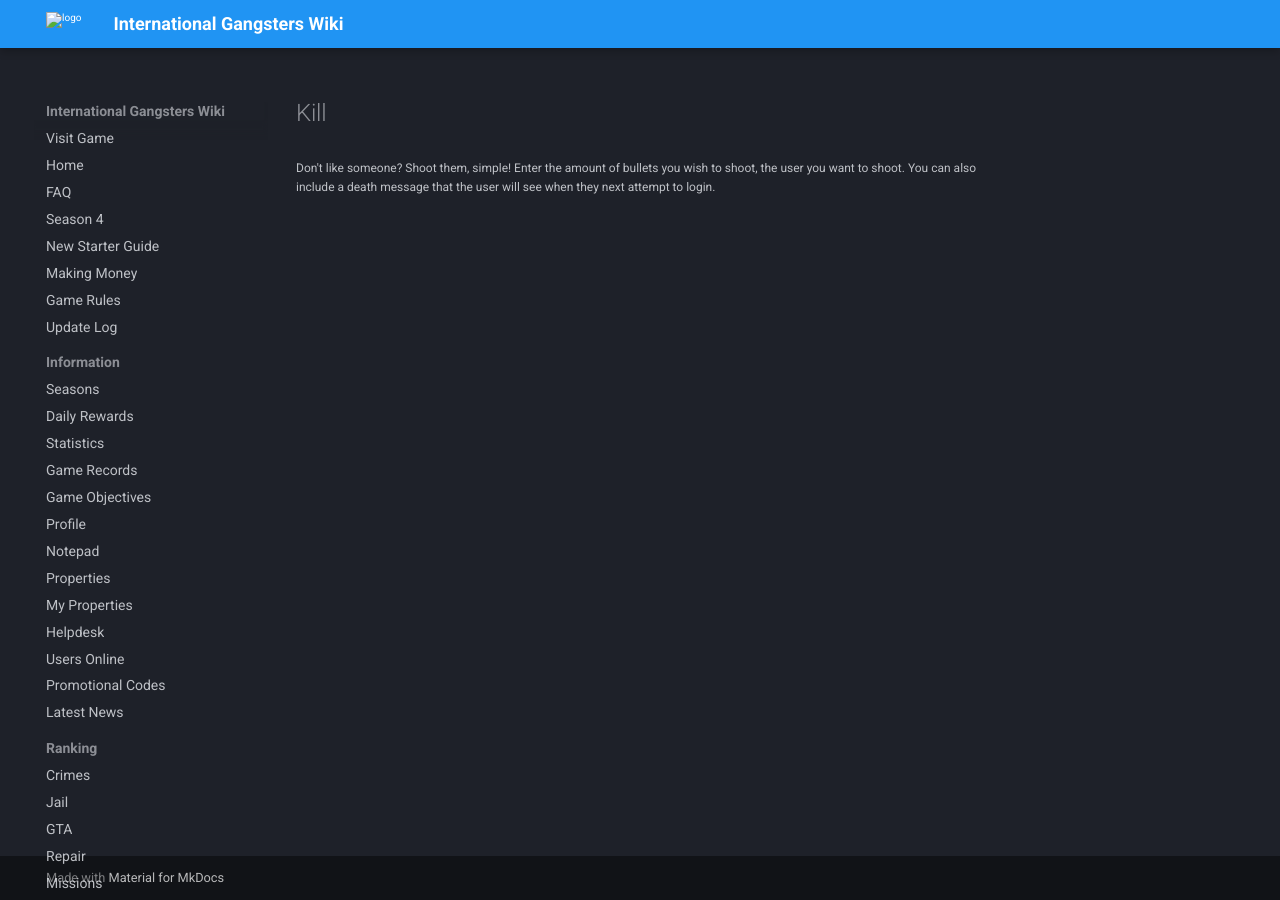
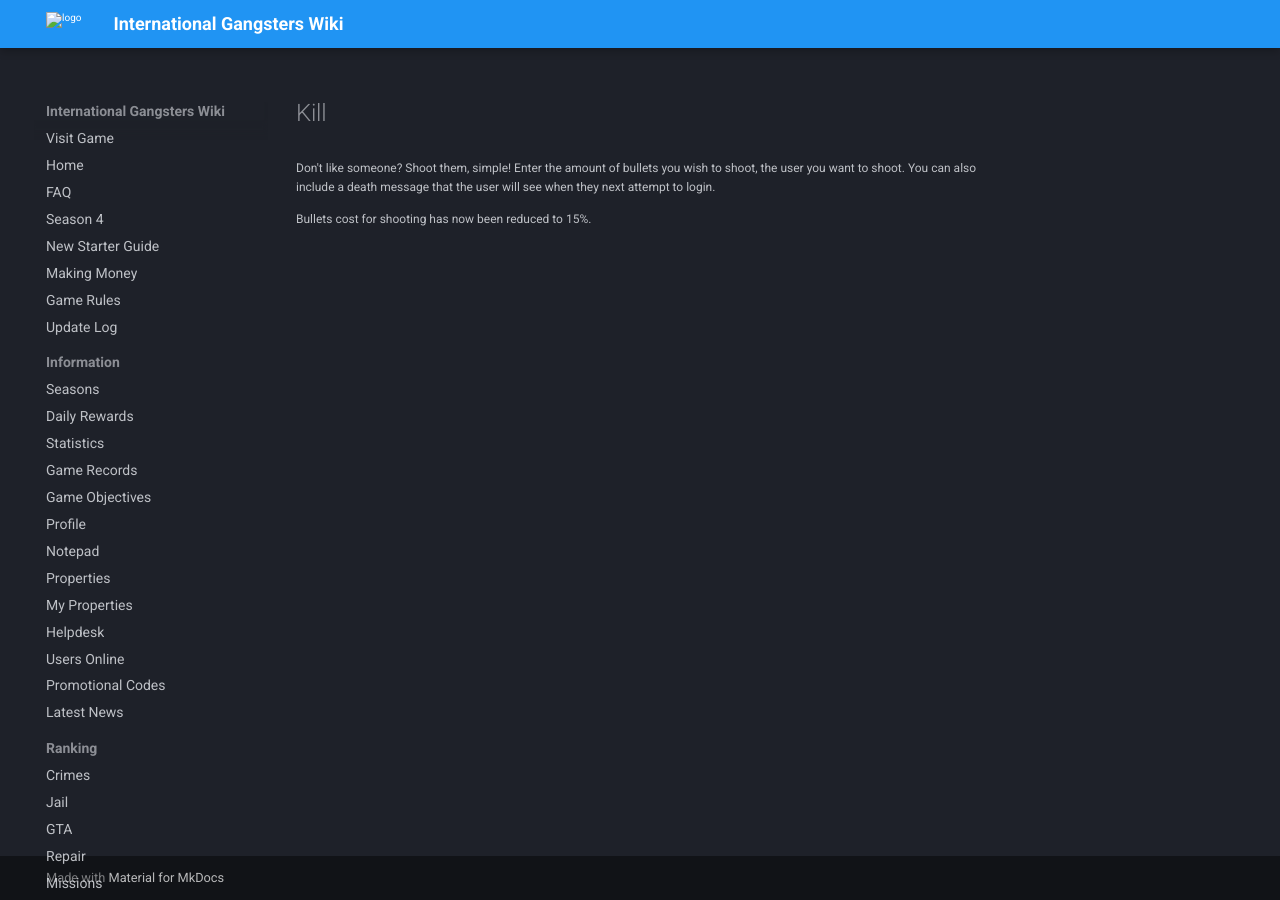
Before and after one commit to InternationalGangsters/wiki, an MkDocs documentation site: the page built from docs/offence/kill.md, in a window 1280 px wide. Built offline with MkDocs 1.6.1 and Material for MkDocs 9.7.7, drawn with Linux system fonts in a browser that asks for light colours; comment, search, counter and statistics services are not loaded.

Commit message:
Update kill.md

```diff
--- a/docs/offence/kill.md
+++ b/docs/offence/kill.md
@@ -1,3 +1,5 @@
 # Kill
 
 Don't like someone? Shoot them, simple! Enter the amount of bullets you wish to shoot, the user you want to shoot. You can also include a death message that the user will see when they next attempt to login.
+
+Bullets cost for shooting has now been reduced to 15%.
```
